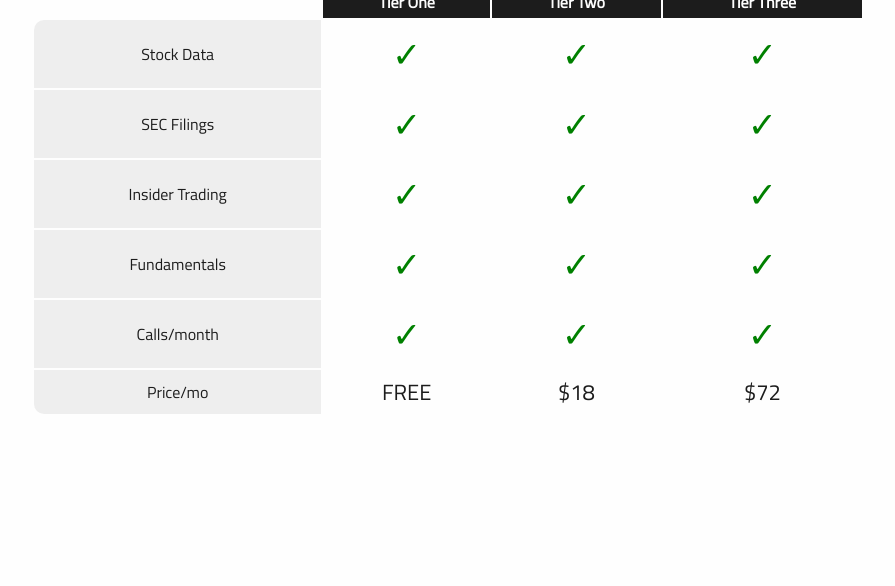
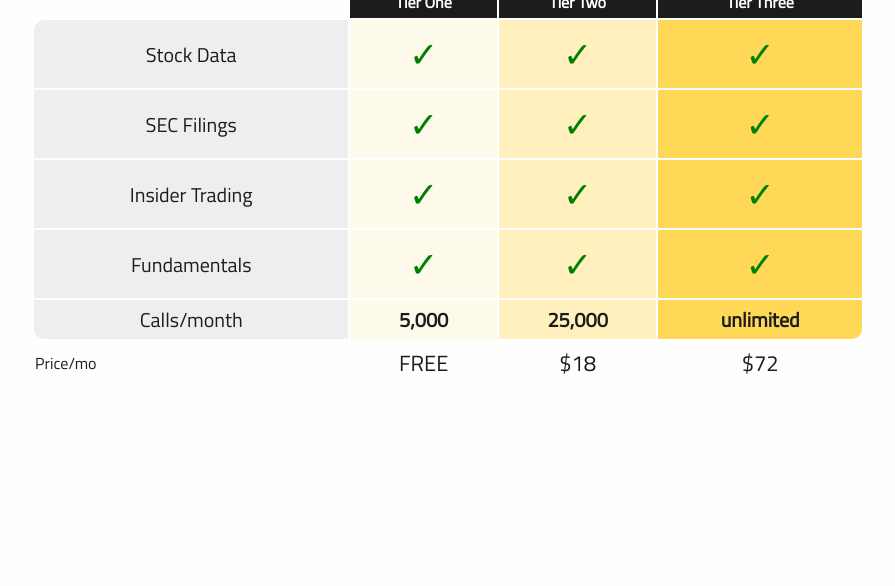
Before and after one commit to TimHanewich/aletheia, a plain HTML site: page pricing/index.html in a window 1280 px wide. Shown: the part 214-800 px from the top of the page, without its empty margins (192-1087 px from the left). Drawn offline with Linux system fonts and the light colour scheme.

Commit message:
Pricing table design

```diff
--- a/pricing/index.html
+++ b/pricing/index.html
@@ -35,36 +35,36 @@
                 </tr>
                 <tr>
                     <td class="service-row" style="border-top-left-radius: 10px;">Stock Data</td>
-                    <td class="table-content green-check">✓</td>
-                    <td class="table-content green-check">✓</td>
-                    <td class="table-content green-check">✓</td>
+                    <td class="table-content green-check t1">✓</td>
+                    <td class="table-content green-check t2">✓</td>
+                    <td class="table-content green-check t3">✓</td>
                 </tr>
                 <tr>
                     <td class="service-row">SEC Filings</td>
-                    <td class="table-content green-check">✓</td>
-                    <td class="table-content green-check">✓</td>
-                    <td class="table-content green-check">✓</td>
+                    <td class="table-content green-check t1">✓</td>
+                    <td class="table-content green-check t2">✓</td>
+                    <td class="table-content green-check t3">✓</td>
                 </tr>
                 <tr>
                     <td class="service-row">Insider Trading</td>
-                    <td class="table-content green-check">✓</td>
-                    <td class="table-content green-check">✓</td>
-                    <td class="table-content green-check">✓</td>
+                    <td class="table-content green-check t1">✓</td>
+                    <td class="table-content green-check t2">✓</td>
+                    <td class="table-content green-check t3">✓</td>
                 </tr>
                 <tr>
                     <td class="service-row">Fundamentals</td>
-                    <td class="table-content green-check">✓</td>
-                    <td class="table-content green-check">✓</td>
-                    <td class="table-content green-check">✓</td>
+                    <td class="table-content green-check t1">✓</td>
+                    <td class="table-content green-check t2">✓</td>
+                    <td class="table-content green-check t3">✓</td>
                 </tr>
                 <tr>
-                    <td class="service-row">Calls/month</td>
-                    <td class="table-content green-check">✓</td>
-                    <td class="table-content green-check">✓</td>
-                    <td class="table-content green-check">✓</td>
+                    <td class="service-row" style="border-bottom-left-radius: 10px;">Calls/month</td>
+                    <td class="table-content t1 callpermonthstat">5,000</td>
+                    <td class="table-content t2 callpermonthstat">25,000</td>
+                    <td class="table-content t3 callpermonthstat" style="border-bottom-right-radius: 10px;">unlimited</td>
                 </tr>
                 <tr>
-                    <td class="service-row" style="border-bottom-left-radius: 10px;">Price/mo</td>
+                    <td>Price/mo</td>
                     <td class="table-content pricing-content">FREE</td>
                     <td class="table-content pricing-content">$18</td>
                     <td class="table-content pricing-content">$72</td>
--- a/pricing/style.css
+++ b/pricing/style.css
@@ -36,6 +36,7 @@
 {
     text-align: center;
     background-color: #EEEEEE;
+    font-size: 20px;
 }
 
 .table-content
@@ -53,3 +54,24 @@
 {
     font-size: 22px;
 }
+
+.t3
+{
+    background-color: #FFD858;
+}
+
+.t2
+{
+    background-color: #FFF0BE;
+}
+
+.t1
+{
+    background-color: #FDF9EB;
+}
+
+.callpermonthstat
+{
+    font-size: 20px;
+    font-weight: bold;
+}
```
